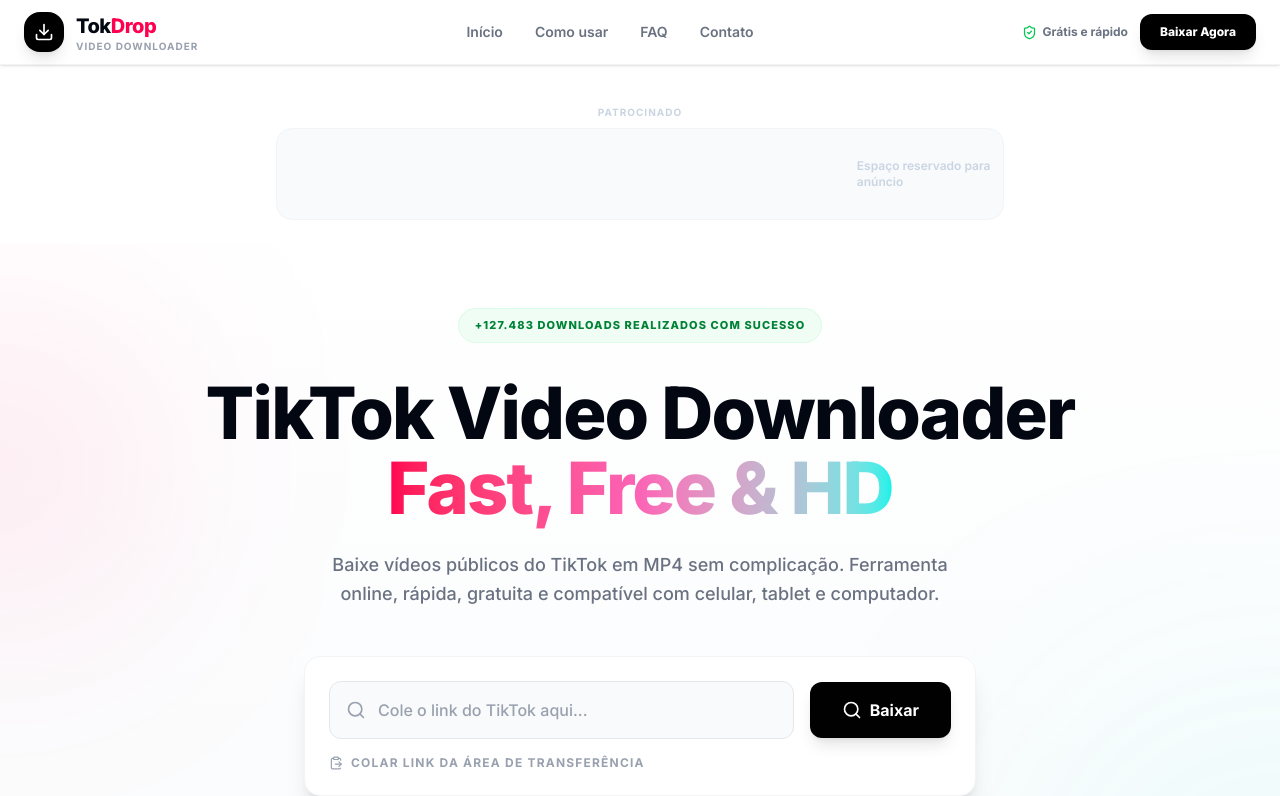
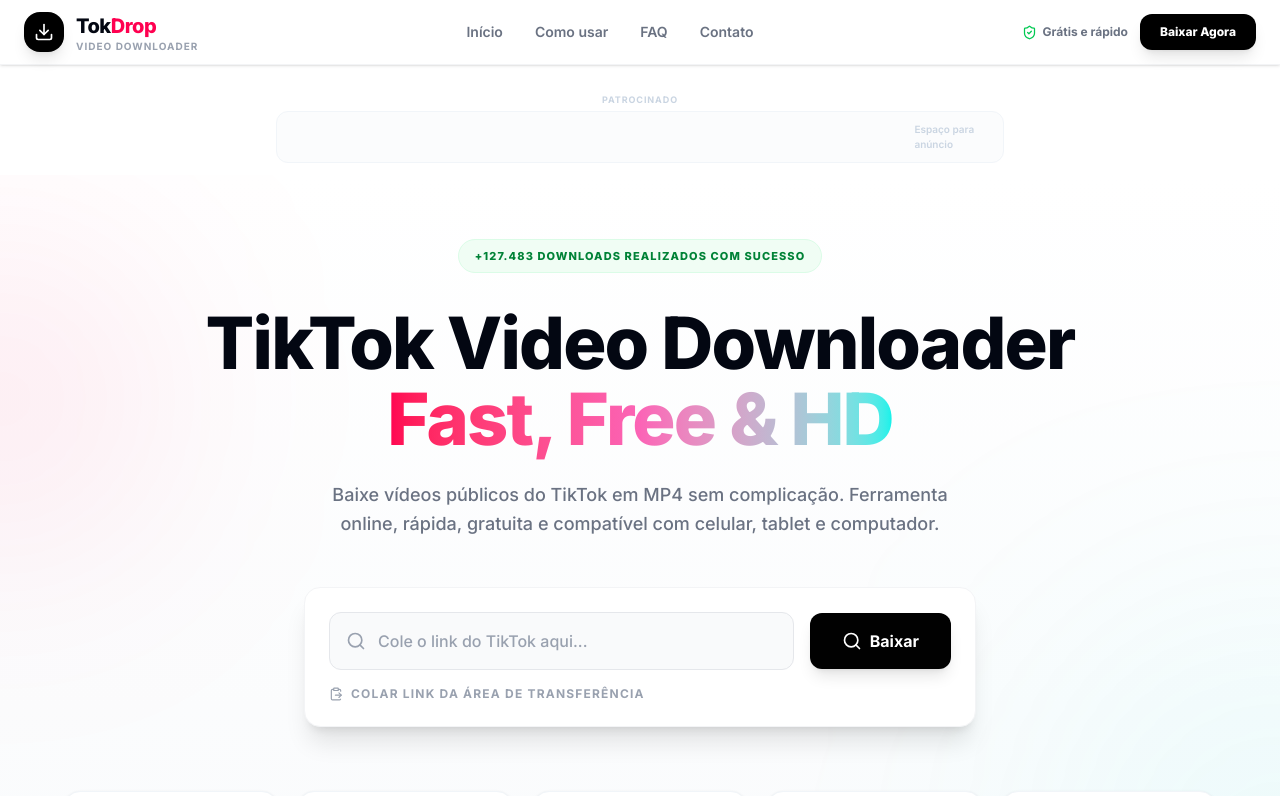
Before and after one commit to 14evertonalbertocorrea-coder/tokdrop, a React (Vite) app: page / in a window 1280 px wide. Shown: the top 796 px of the page. Built offline with nearby package versions, Linux system fonts and the light colour scheme.

Commit message:
Update AdBanner.tsx

```diff
--- a/src/components/AdBanner.tsx
+++ b/src/components/AdBanner.tsx
@@ -22,24 +22,24 @@
   }, []);
 
   return (
-    <div className={cn('w-full flex justify-center py-6', className)}>
-      <div className="w-full max-w-[728px] min-h-[90px] mx-4">
-        <div className="text-[10px] font-bold uppercase tracking-widest text-slate-300 text-center mb-2">
+    <div className={cn('w-full flex justify-center py-3', className)}>
+      <div className="w-full max-w-[728px] mx-4">
+        <div className="text-[9px] font-bold uppercase tracking-widest text-slate-300 text-center mb-1">
           {label}
         </div>
 
-        <div className="w-full min-h-[90px] rounded-2xl bg-slate-50 border border-slate-100 flex items-center justify-center overflow-hidden">
+        <div className="w-full min-h-[50px] rounded-xl bg-slate-50/60 border border-slate-100 flex items-center justify-center overflow-hidden">
           <ins
             className="adsbygoogle"
-            style={{ display: 'block', width: '100%', minHeight: '90px' }}
+            style={{ display: 'block', width: '100%', minHeight: '50px' }}
             data-ad-client="ca-pub-XXXXXXXXXXXXXXXX"
             data-ad-slot="1234567890"
             data-ad-format="auto"
             data-full-width-responsive="true"
           ></ins>
 
-          <div className="text-xs text-slate-300 font-semibold">
-            Espaço reservado para anúncio
+          <div className="text-[10px] text-slate-300 font-semibold">
+            Espaço para anúncio
           </div>
         </div>
       </div>
```
